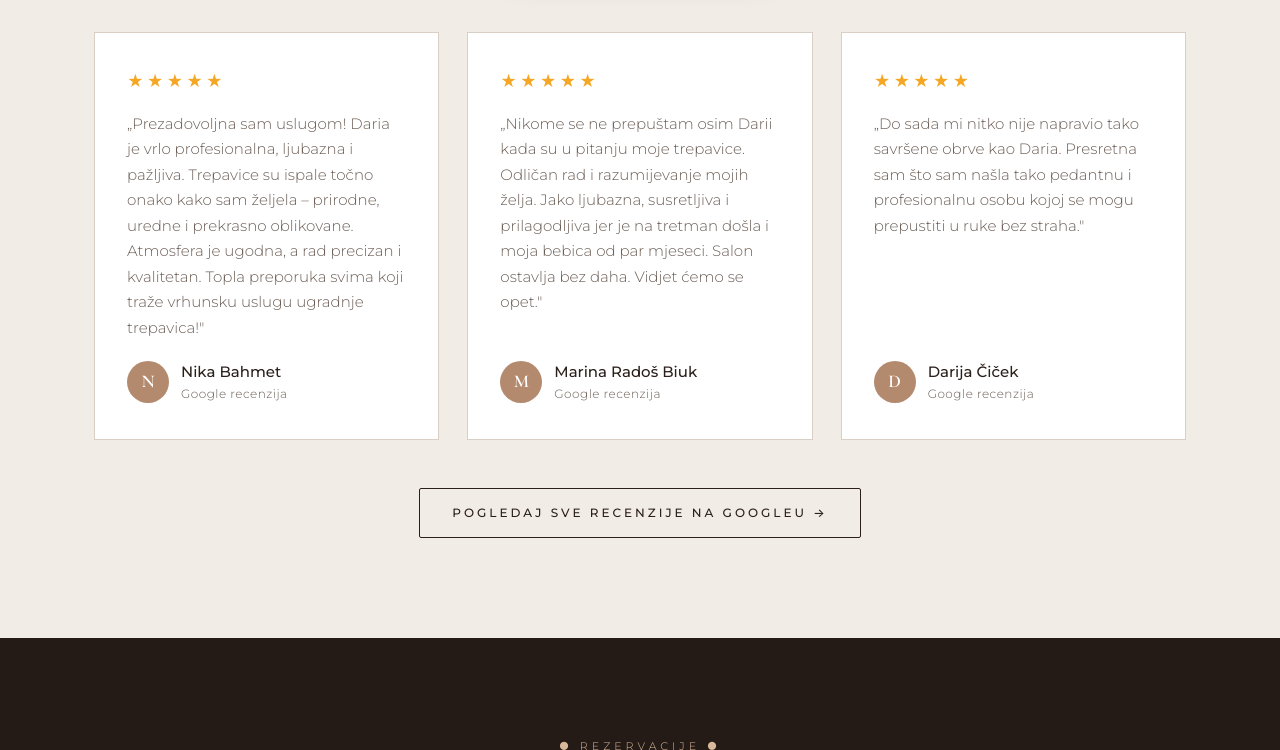
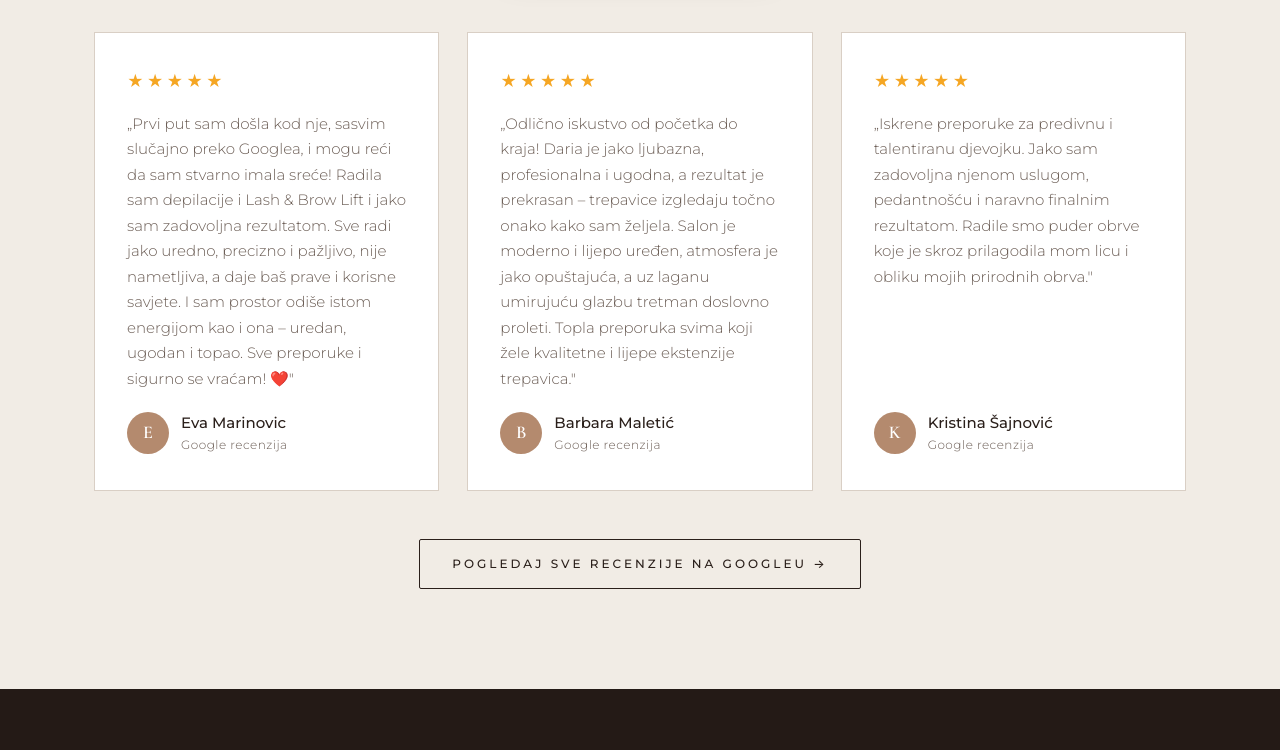
Before and after one commit to marino143/beauty-by-daria, a plain HTML site: page index.html in a window 1280 px wide. Shown: the part 6320-7070 px from the top of the page. Drawn offline with Linux system fonts and the light colour scheme.

Commit message:
Refresh Google reviews: count 28 -> 41 (rating 5.0), 3 latest review cards (HR/EN/DE)
Cards now: Eva Marinovic, Barbara Maletić, Kristina Šajnović — newest reviews with text
on Google Maps as of 15 Sep 2026 (the two newer ones are star-only).

Co-Authored-By: Claude Fable 5 <noreply@anthropic.com>

```diff
--- a/index.html
+++ b/index.html
@@ -56,7 +56,7 @@
   "aggregateRating": {
     "@type": "AggregateRating",
     "ratingValue": "5.0",
-    "reviewCount": "28",
+    "reviewCount": "41",
     "bestRating": "5",
     "worstRating": "1"
   },
@@ -296,40 +296,40 @@
         <span class="rb-score">5.0</span>
         <span style="display:flex;flex-direction:column;gap:3px">
           <span class="rb-stars">★★★★★</span>
-          <span class="rb-count">28 recenzija na Googleu</span>
+          <span class="rb-count">41 recenzija na Googleu</span>
         </span>
       </a>
     </div>
     <div class="reviews">
       <div class="review-card">
         <div class="review-stars">★★★★★</div>
-        <p class="review-text">„Prezadovoljna sam uslugom! Daria je vrlo profesionalna, ljubazna i pažljiva. Trepavice su ispale točno onako kako sam željela – prirodne, uredne i prekrasno oblikovane. Atmosfera je ugodna, a rad precizan i kvalitetan. Topla preporuka svima koji traže vrhunsku uslugu ugradnje trepavica!"</p>
+        <p class="review-text">„Prvi put sam došla kod nje, sasvim slučajno preko Googlea, i mogu reći da sam stvarno imala sreće! Radila sam depilacije i Lash &amp; Brow Lift i jako sam zadovoljna rezultatom. Sve radi jako uredno, precizno i pažljivo, nije nametljiva, a daje baš prave i korisne savjete. I sam prostor odiše istom energijom kao i ona – uredan, ugodan i topao. Sve preporuke i sigurno se vraćam! ❤️"</p>
         <div class="review-author">
-          <div class="review-avatar">N</div>
+          <div class="review-avatar">E</div>
           <div>
-            <div class="review-name">Nika Bahmet</div>
+            <div class="review-name">Eva Marinovic</div>
             <div class="review-src">Google recenzija</div>
           </div>
         </div>
       </div>
       <div class="review-card">
         <div class="review-stars">★★★★★</div>
-        <p class="review-text">„Nikome se ne prepuštam osim Darii kada su u pitanju moje trepavice. Odličan rad i razumijevanje mojih želja. Jako ljubazna, susretljiva i prilagodljiva jer je na tretman došla i moja bebica od par mjeseci. Salon ostavlja bez daha. Vidjet ćemo se opet."</p>
+        <p class="review-text">„Odlično iskustvo od početka do kraja! Daria je jako ljubazna, profesionalna i ugodna, a rezultat je prekrasan – trepavice izgledaju točno onako kako sam željela. Salon je moderno i lijepo uređen, atmosfera je jako opuštajuća, a uz laganu umirujuću glazbu tretman doslovno proleti. Topla preporuka svima koji žele kvalitetne i lijepe ekstenzije trepavica."</p>
         <div class="review-author">
-          <div class="review-avatar">M</div>
+          <div class="review-avatar">B</div>
           <div>
-            <div class="review-name">Marina Radoš Biuk</div>
+            <div class="review-name">Barbara Maletić</div>
             <div class="review-src">Google recenzija</div>
           </div>
         </div>
       </div>
       <div class="review-card">
         <div class="review-stars">★★★★★</div>
-        <p class="review-text">„Do sada mi nitko nije napravio tako savršene obrve kao Daria. Presretna sam što sam našla tako pedantnu i profesionalnu osobu kojoj se mogu prepustiti u ruke bez straha."</p>
+        <p class="review-text">„Iskrene preporuke za predivnu i talentiranu djevojku. Jako sam zadovoljna njenom uslugom, pedantnošću i naravno finalnim rezultatom. Radile smo puder obrve koje je skroz prilagodila mom licu i obliku mojih prirodnih obrva."</p>
         <div class="review-author">
-          <div class="review-avatar">D</div>
+          <div class="review-avatar">K</div>
           <div>
-            <div class="review-name">Darija Čiček</div>
+            <div class="review-name">Kristina Šajnović</div>
             <div class="review-src">Google recenzija</div>
           </div>
         </div>
```
Also changed, not shown: de/index.html (+10 -10 lines), en/index.html (+10 -10 lines).
